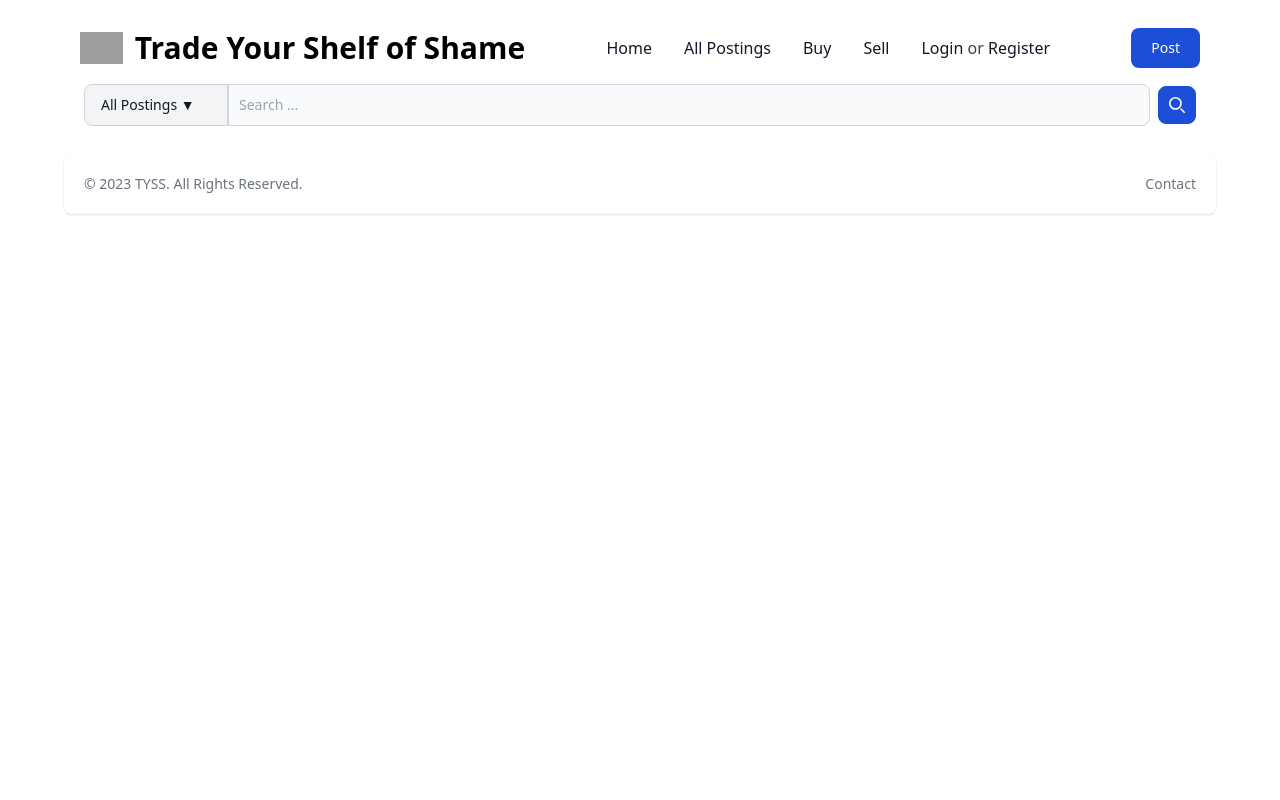
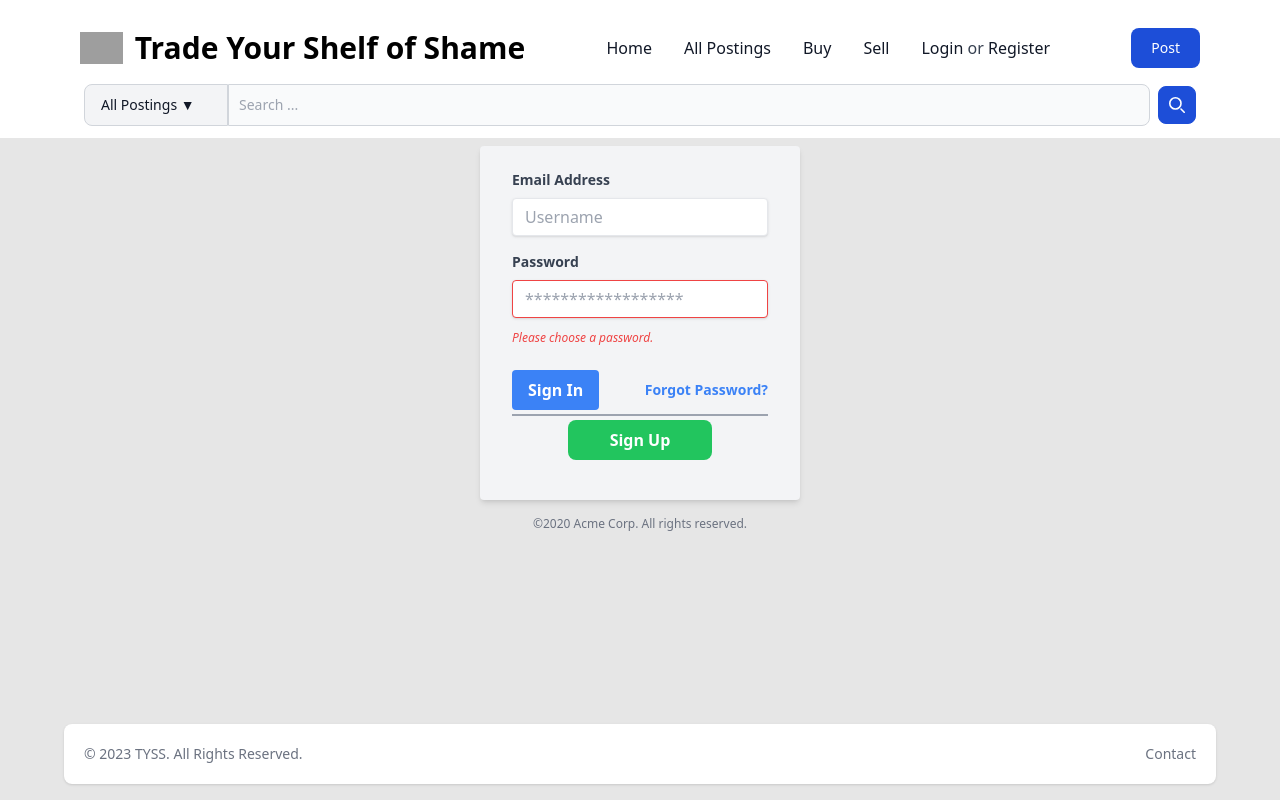
Before and after one commit to JJin-B/TradeYourShelfOfShame, a React (Vite) app: page /login in a window 1280 px wide. Built offline with nearby package versions, Linux system fonts and the light colour scheme; grey boxes are pictures that could not be loaded; what @cloudscape-design/global-styles would draw is missing.

Commit message:
Login Page added & minor fixes regarding searchpages

```diff
--- a/src/App.tsx
+++ b/src/App.tsx
@@ -12,6 +12,7 @@ import EditPage from "./Pages/EditPage";
 import WrapperComponent from "./components/WrapperComponent";
 
 import { user } from "./dummyData/dummydata";
+import LoginPage from "./Pages/LoginPage";
 
 function App() {
   return (
@@ -61,6 +62,15 @@ function App() {
               </WrapperComponent>
             }
           />
+
+          <Route
+            path="/login"
+            element={
+              <WrapperComponent>
+                <LoginPage />
+              </WrapperComponent>
+            }
+          />
         </Routes>
 
         <Footer />
--- a/src/Pages/EditPage.tsx
+++ b/src/Pages/EditPage.tsx
@@ -45,7 +45,7 @@ const PostPage: React.FC<Props> = () => {
 
   const { postId } = useParams<{ postId: string }>();
 
-  const fetchUrl = `http://localhost:3001/posting/${postId}`;
+  const fetchUrl = `http://3.12.146.211:3001/posting/${postId}`;
 
   useEffect(() => {
     fetch(fetchUrl)
@@ -126,7 +126,7 @@ const PostPage: React.FC<Props> = () => {
 
     try {
       console.log("before Fetch");
-      const response = await fetch(`http://localhost:3001/posting/${postId}`, {
+      const response = await fetch(`http://3.12.146.211:3001/posting/${postId}`, {
         method: "PUT",
         headers: {
           "Content-Type": "application/json",
--- a/src/Pages/LoginPage.tsx
+++ b/src/Pages/LoginPage.tsx
@@ -1,10 +1,66 @@
-import React from 'react';
+import React from "react";
+import { Link } from "react-router-dom";
 
-interface Props {
-}
+interface Props {}
 const LoginPage: React.FC<Props> = () => {
   return (
-    <div>Content</div>
+    <div className="w-full max-w-xs mx-auto my-2">
+      <form className="bg-gray-100 dark:bg-gray-100 shadow-md rounded px-8 pt-6 pb-8 mb-4">
+        <div className="mb-4">
+          <label
+            className="block text-gray-700 text-sm font-bold mb-2"
+            htmlFor="username"
+          >
+            Email Address
+          </label>
+          <input
+            className="shadow appearance-none border rounded w-full py-2 px-3 text-gray-700 leading-tight focus:outline-none focus:shadow-outline"
+            id="username"
+            type="text"
+            placeholder="Username"
+          />
+        </div>
+        <div className="mb-6">
+          <label
+            className="block text-gray-700 text-sm font-bold mb-2"
+            htmlFor="password"
+          >
+            Password
+          </label>
+          <input
+            className="shadow appearance-none border border-red-500 rounded w-full py-2 px-3 text-gray-700 mb-3 leading-tight focus:outline-none focus:shadow-outline"
+            id="password"
+            type="password"
+            placeholder="******************"
+          />
+          <p className="text-red-500 text-xs italic">
+            Please choose a password.
+          </p>
+        </div>
+        <div className="flex items-center justify-between">
+          <button
+            className="bg-blue-500 hover:bg-blue-700 text-white font-bold py-2 px-4 rounded focus:outline-none focus:shadow-outline"
+            type="button"
+          >
+            Sign In
+          </button>
+          <Link
+            to="#"
+            className="inline-block align-baseline font-bold text-sm text-blue-500 hover:text-blue-800"
+          >
+            Forgot Password?
+          </Link>
+        </div>
+        <div className="my-1 text-center border border-t-2 border-0 border-gray-400 py-1">
+          <button className="w-36 mx-auto bg-green-500 hover:bg-green-600 text-white font-bold py-2 px-4 rounded-lg focus:outline-none focus:shadow-outline">
+            Sign Up
+          </button>
+        </div>
+      </form>
+      <p className="text-center text-gray-500 text-xs">
+        &copy;2020 Acme Corp. All rights reserved.
+      </p>
+    </div>
   );
 };
 
--- a/src/Pages/SearchResultPage.tsx
+++ b/src/Pages/SearchResultPage.tsx
@@ -29,7 +29,6 @@ const SearchResultPage: React.FC<Props> = () => {
       isFirstRunRef.current = false;
       return;
     }
-    console.log(location)
 
     let fetchUrl = "http://3.12.146.211:3001/search?";
 
--- a/src/components/Footer.tsx
+++ b/src/components/Footer.tsx
@@ -3,7 +3,7 @@ import LinkedLi from "./parts/LinkedLi";
 
 const Footer: React.FC = () => {
   return (
-    <footer className="max-w-6xl flex flex-wrap items-center justify-between mx-auto p-1 bg-white rounded-lg shadow m-4 dark:bg-gray-800">
+    <footer className="absolute inset-x-0 bottom-0 max-w-6xl flex flex-wrap items-center justify-between mx-auto p-1 bg-white rounded-lg shadow m-4 dark:bg-gray-800">
       <div className="w-full mx-auto max-w-screen-xl p-4 md:flex md:items-center md:justify-between">
         <span className="text-sm text-gray-500 sm:text-center dark:text-gray-400">
           © 2023{" "}
--- a/src/components/parts/NavBarLoginRegisterBtn.tsx
+++ b/src/components/parts/NavBarLoginRegisterBtn.tsx
@@ -1,4 +1,5 @@
 import React from "react";
+import { useNavigate } from "react-router-dom";
 
 interface Props {}
 const NavBarLoginRegisterBtn: React.FC<Props> = () => {
@@ -7,9 +8,16 @@ const NavBarLoginRegisterBtn: React.FC<Props> = () => {
   const btnClasses =
     "text-gray-900 dark:text-white hover:bg-gray-100 md:hover:bg-transparent md:hover:text-blue-700 md:dark:hover:text-blue-500 dark:hover:bg-gray-700 dark:hover:text-white  md:dark:hover:bg-transparent";
 
+  const navigate = useNavigate();
+
+  const loginBtnOnClick = () => {
+    navigate("/login");
+  };
+
   return (
     <div className={classes}>
-      <button className={btnClasses}>Login</button> or <button className={btnClasses}>Register</button>
+      <button className={btnClasses} onClick={loginBtnOnClick}>Login</button> or{" "}
+      <button className={btnClasses}>Register</button>
     </div>
   );
 };
--- a/src/styles/index.css
+++ b/src/styles/index.css
@@ -2,5 +2,5 @@
 @import "tailwindcss/components";
 @import "tailwindcss/utilities";
 body {
-  background-color: white;
+  background-color: rgb(230,230,230);
 }
```
